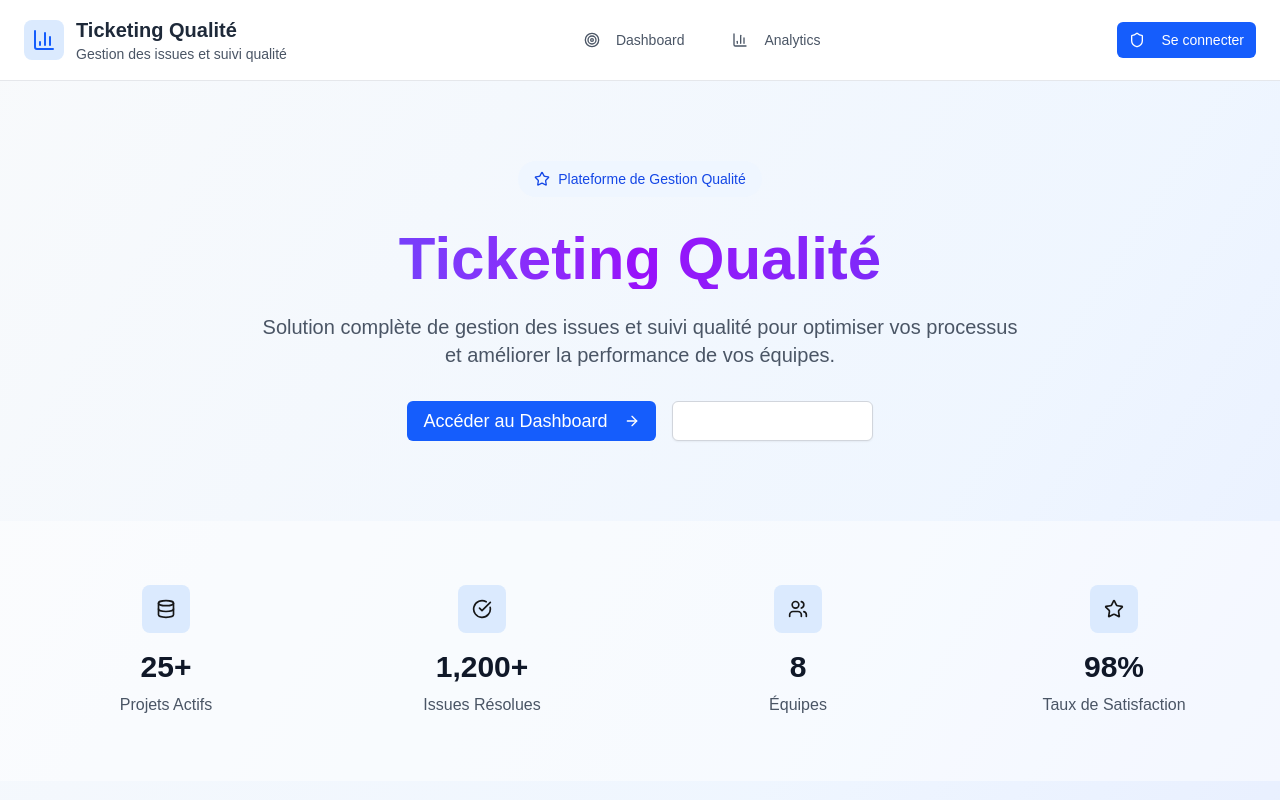
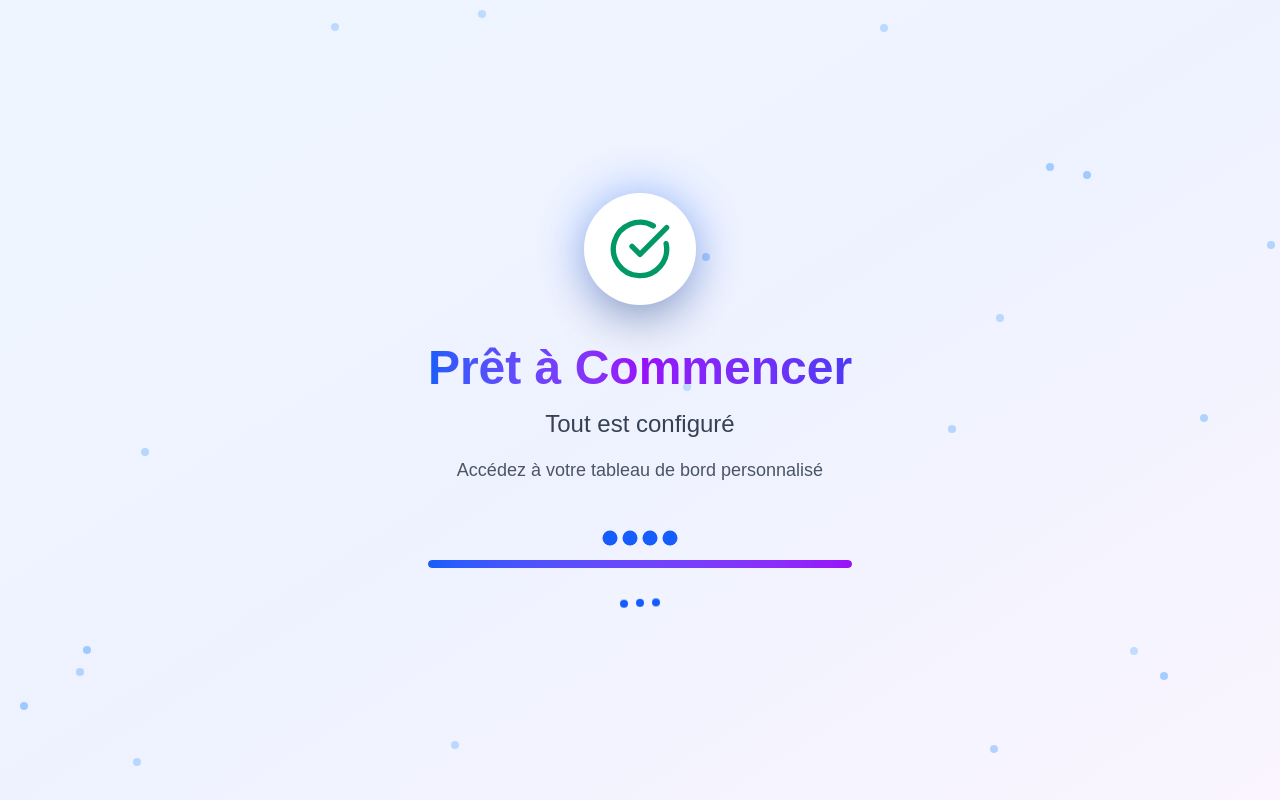
Before and after one commit to GithubESPI/ticketing-qualite, a Next.js app: page / in a window 1280 px wide. Shown: the top 800 px of the page. Built offline with nearby package versions, Linux system fonts and the light colour scheme.

Commit message:
Add WelcomeProvider to RootLayout and remove unused stats section from HomePage

```diff
--- a/app/layout.tsx
+++ b/app/layout.tsx
@@ -2,6 +2,7 @@ import type { Metadata } from "next";
 import { Inter } from "next/font/google";
 import "./globals.css";
 import SessionProvider from "@/components/providers/SessionProvider";
+import WelcomeProvider from "@/components/WelcomeProvider";
 
 const inter = Inter({
   subsets: ["latin"],
@@ -22,7 +23,9 @@ export default function RootLayout({
     <html lang="fr" suppressHydrationWarning>
       <body className={`${inter.variable} font-sans antialiased`} suppressHydrationWarning>
         <SessionProvider>
-          {children}
+          <WelcomeProvider>
+            {children}
+          </WelcomeProvider>
         </SessionProvider>
       </body>
     </html>
--- a/app/page.tsx
+++ b/app/page.tsx
@@ -15,9 +15,7 @@ import {
   ArrowRight,
   Star,
   Shield,
-  Zap,
   Globe,
-  Database,
   Settings,
   Bell,
   User,
@@ -55,12 +53,6 @@ export default function HomePage() {
     }
   ];
 
-  const stats = [
-    { label: "Projets Actifs", value: "25+", icon: <Database className="w-5 h-5" /> },
-    { label: "Issues Résolues", value: "1,200+", icon: <CheckCircle className="w-5 h-5" /> },
-    { label: "Équipes", value: "8", icon: <Users className="w-5 h-5" /> },
-    { label: "Taux de Satisfaction", value: "98%", icon: <Star className="w-5 h-5" /> }
-  ];
 
   return (
     <div className="min-h-screen bg-gradient-to-br from-slate-50 via-blue-50 to-indigo-100">
@@ -154,22 +146,6 @@ export default function HomePage() {
         </div>
       </section>
 
-      {/* Stats Section */}
-      <section className="py-16 bg-white/50">
-        <div className="max-w-7xl mx-auto px-6">
-          <div className="grid grid-cols-2 md:grid-cols-4 gap-8">
-            {stats.map((stat, index) => (
-              <div key={index} className="text-center">
-                <div className="flex items-center justify-center w-12 h-12 bg-blue-100 rounded-lg mx-auto mb-4">
-                  {stat.icon}
-                </div>
-                <div className="text-3xl font-bold text-gray-900 mb-2">{stat.value}</div>
-                <div className="text-gray-600">{stat.label}</div>
-              </div>
-            ))}
-          </div>
-        </div>
-      </section>
 
       {/* Features Section */}
       <section className="py-20">
--- /dev/null
+++ b/components/WelcomeProvider.tsx
@@ -0,0 +1,35 @@
+'use client';
+
+import React, { useState, useEffect } from 'react';
+import { usePathname } from 'next/navigation';
+import WelcomeScreen from './WelcomeScreen';
+
+export default function WelcomeProvider({ children }: { children: React.ReactNode }) {
+  const [showWelcome, setShowWelcome] = useState(false);
+  const [hasSeenWelcome, setHasSeenWelcome] = useState(false);
+  const pathname = usePathname();
+
+  useEffect(() => {
+    // Vérifier si l'utilisateur a déjà vu la page de bienvenue
+    const hasSeenWelcomeBefore = localStorage.getItem('hasSeenWelcome');
+
+    if (!hasSeenWelcomeBefore && pathname === '/') {
+      setShowWelcome(true);
+    } else {
+      setHasSeenWelcome(true);
+    }
+  }, [pathname]);
+
+  const handleWelcomeComplete = () => {
+    localStorage.setItem('hasSeenWelcome', 'true');
+    setShowWelcome(false);
+    setHasSeenWelcome(true);
+  };
+
+  // Afficher la page de bienvenue seulement sur la page d'accueil et si pas encore vue
+  if (showWelcome && pathname === '/') {
+    return <WelcomeScreen onComplete={handleWelcomeComplete} />;
+  }
+
+  return <>{children}</>;
+}
--- /dev/null
+++ b/components/WelcomeScreen.tsx
@@ -0,0 +1,177 @@
+'use client';
+
+import React, { useState, useEffect } from 'react';
+import { useRouter } from 'next/navigation';
+import { BarChart3, Target, TrendingUp, CheckCircle, Zap, Star } from 'lucide-react';
+
+interface WelcomeScreenProps {
+  onComplete?: () => void;
+}
+
+export default function WelcomeScreen({ onComplete }: WelcomeScreenProps) {
+  const [currentStep, setCurrentStep] = useState(0);
+  const [isVisible, setIsVisible] = useState(true);
+  const router = useRouter();
+
+  const steps = [
+    {
+      icon: <BarChart3 className="w-16 h-16 text-blue-600" />,
+      title: "Ticketing Qualité",
+      subtitle: "Bienvenue dans votre espace de gestion",
+      description: "Solution complète pour optimiser vos processus qualité"
+    },
+    {
+      icon: <Target className="w-16 h-16 text-green-600" />,
+      title: "Suivi en Temps Réel",
+      subtitle: "Dashboard interactif",
+      description: "Visualisez vos métriques et KPIs en temps réel"
+    },
+    {
+      icon: <TrendingUp className="w-16 h-16 text-purple-600" />,
+      title: "Analytics Avancés",
+      subtitle: "Insights intelligents",
+      description: "Analysez vos données avec des graphiques dynamiques"
+    },
+    {
+      icon: <CheckCircle className="w-16 h-16 text-emerald-600" />,
+      title: "Prêt à Commencer",
+      subtitle: "Tout est configuré",
+      description: "Accédez à votre tableau de bord personnalisé"
+    }
+  ];
+
+  useEffect(() => {
+    const timer = setInterval(() => {
+      setCurrentStep(prev => {
+        if (prev >= steps.length - 1) {
+          clearInterval(timer);
+          // Délai avant la redirection
+          setTimeout(() => {
+            setIsVisible(false);
+            setTimeout(() => {
+              if (onComplete) {
+                onComplete();
+              } else {
+                router.push('/');
+              }
+            }, 500);
+          }, 2000);
+          return prev;
+        }
+        return prev + 1;
+      });
+    }, 1500);
+
+    return () => clearInterval(timer);
+  }, [router]);
+
+  if (!isVisible) return null;
+
+  return (
+    <div className="fixed inset-0 bg-gradient-to-br from-blue-50 via-indigo-50 to-purple-50 flex items-center justify-center z-50">
+      {/* Particules flottantes */}
+      <div className="absolute inset-0 overflow-hidden">
+        {[...Array(20)].map((_, i) => (
+          <div
+            key={i}
+            className="absolute w-2 h-2 bg-blue-400 rounded-full opacity-30 animate-pulse"
+            style={{
+              left: `${Math.random() * 100}%`,
+              top: `${Math.random() * 100}%`,
+              animationDelay: `${Math.random() * 2}s`,
+              animationDuration: `${2 + Math.random() * 3}s`
+            }}
+          />
+        ))}
+      </div>
+
+      {/* Contenu principal */}
+      <div className="relative z-10 text-center max-w-2xl mx-auto px-6">
+        {/* Logo animé */}
+        <div className="mb-8">
+          <div className="relative inline-block">
+            <div className="absolute inset-0 bg-blue-600 rounded-full blur-xl opacity-30 animate-pulse"></div>
+            <div className="relative bg-white rounded-full p-6 shadow-2xl">
+              {steps[currentStep].icon}
+            </div>
+          </div>
+        </div>
+
+        {/* Contenu textuel avec animations */}
+        <div className="space-y-4">
+          <h1 className="text-4xl md:text-5xl font-bold bg-gradient-to-r from-blue-600 via-purple-600 to-indigo-600 bg-clip-text text-transparent animate-fade-in">
+            {steps[currentStep].title}
+          </h1>
+
+          <h2 className="text-xl md:text-2xl text-gray-700 font-medium animate-slide-up">
+            {steps[currentStep].subtitle}
+          </h2>
+
+          <p className="text-lg text-gray-600 animate-slide-up-delay">
+            {steps[currentStep].description}
+          </p>
+        </div>
+
+        {/* Barre de progression */}
+        <div className="mt-12">
+          <div className="flex justify-center space-x-2 mb-4">
+            {steps.map((_, index) => (
+              <div
+                key={index}
+                className={`w-3 h-3 rounded-full transition-all duration-500 ${
+                  index <= currentStep
+                    ? 'bg-blue-600 scale-125'
+                    : 'bg-gray-300'
+                }`}
+              />
+            ))}
+          </div>
+
+          <div className="w-full bg-gray-200 rounded-full h-2 overflow-hidden">
+            <div
+              className="h-full bg-gradient-to-r from-blue-600 to-purple-600 rounded-full transition-all duration-1000 ease-out"
+              style={{ width: `${((currentStep + 1) / steps.length) * 100}%` }}
+            />
+          </div>
+        </div>
+
+        {/* Indicateur de chargement */}
+        <div className="mt-8 flex items-center justify-center space-x-2">
+          <div className="w-2 h-2 bg-blue-600 rounded-full animate-bounce"></div>
+          <div className="w-2 h-2 bg-blue-600 rounded-full animate-bounce" style={{ animationDelay: '0.1s' }}></div>
+          <div className="w-2 h-2 bg-blue-600 rounded-full animate-bounce" style={{ animationDelay: '0.2s' }}></div>
+        </div>
+      </div>
+
+      {/* Styles CSS pour les animations */}
+      <style jsx>{`
+        @keyframes fade-in {
+          from { opacity: 0; transform: translateY(20px); }
+          to { opacity: 1; transform: translateY(0); }
+        }
+
+        @keyframes slide-up {
+          from { opacity: 0; transform: translateY(30px); }
+          to { opacity: 1; transform: translateY(0); }
+        }
+
+        @keyframes slide-up-delay {
+          from { opacity: 0; transform: translateY(30px); }
+          to { opacity: 1; transform: translateY(0); }
+        }
+
+        .animate-fade-in {
+          animation: fade-in 0.8s ease-out;
+        }
+
+        .animate-slide-up {
+          animation: slide-up 0.8s ease-out 0.2s both;
+        }
+
+        .animate-slide-up-delay {
+          animation: slide-up 0.8s ease-out 0.4s both;
+        }
+      `}</style>
+    </div>
+  );
+}
```
